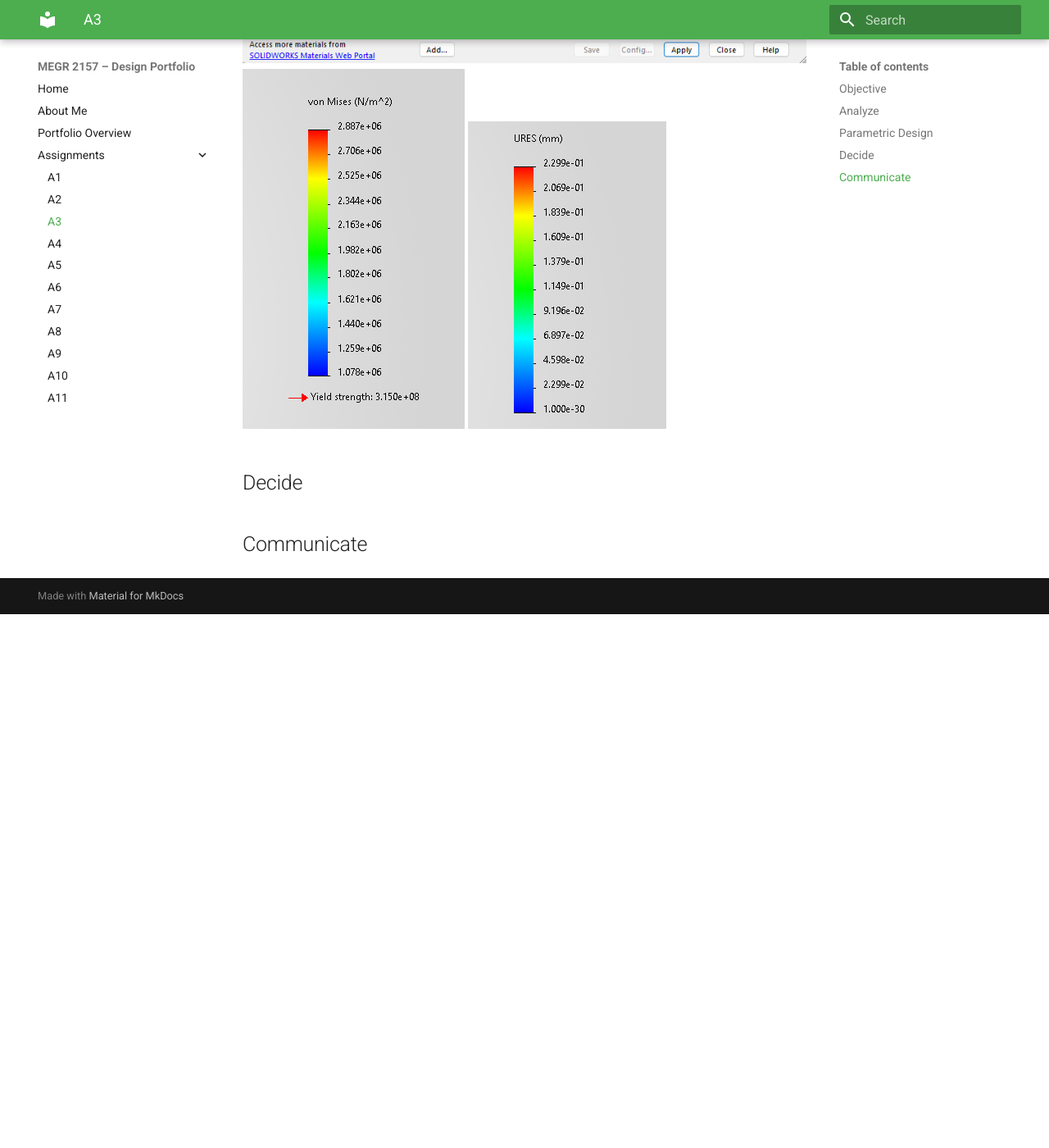
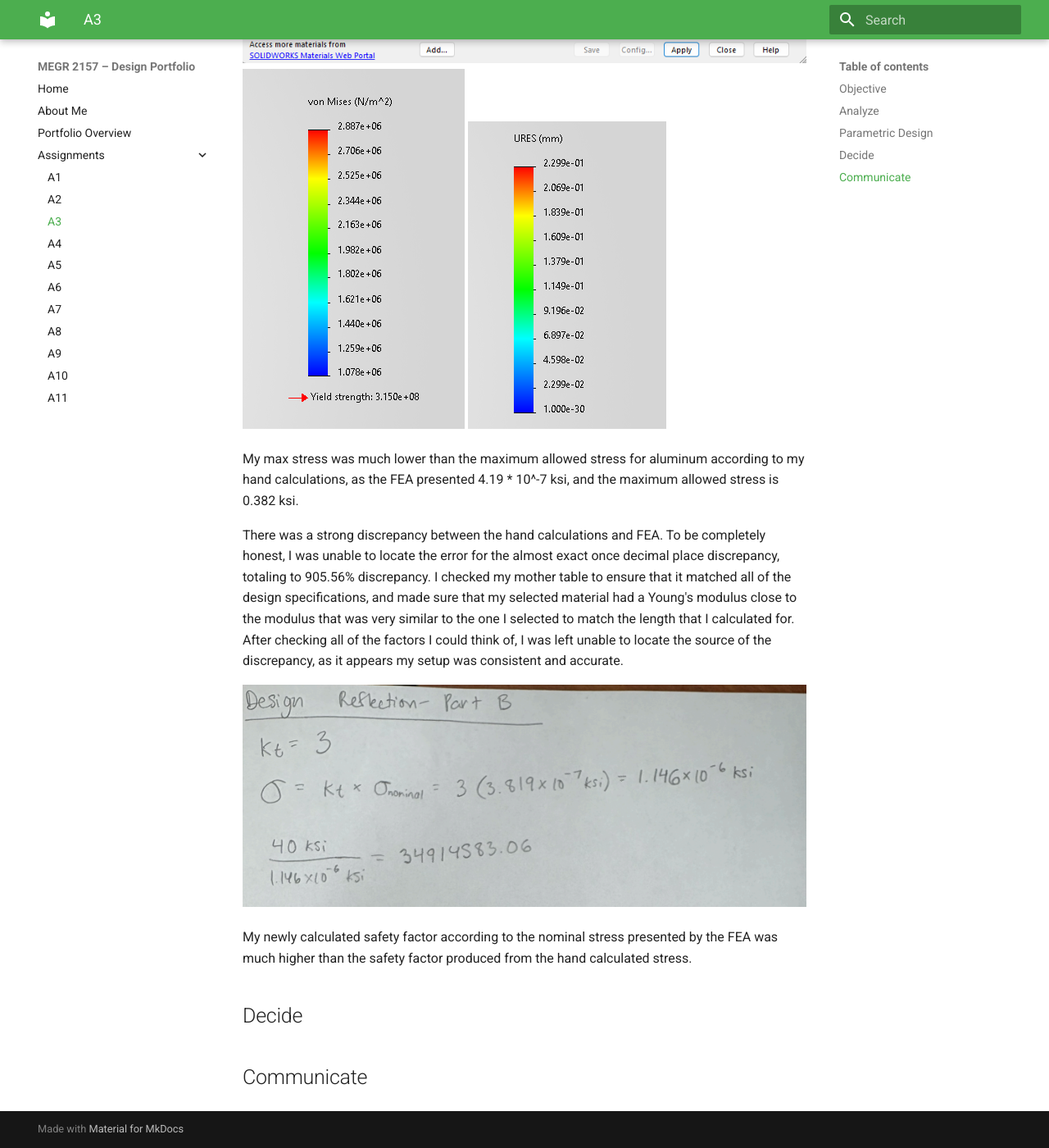
Before and after one commit to apaciore/megr2156-portfolio, an MkDocs documentation site: the page built from docs/assignments/A03/index.md, in a window 1280 px wide and 1400 px high, scrolled down 3541 px. Shown: the whole window at 82% size. Built offline with MkDocs 1.6.1 and Material for MkDocs 9.7.7, drawn with Linux system fonts in a browser that asks for light colours; before the commit the page ends 4290 px from its top, so only the background shows below that.

Commit message:
Document stress analysis and discrepancies in A03 report
Added analysis of stress calculations and discrepancies between hand calculations and FEA results.

```diff
--- a/docs/assignments/A03/index.md
+++ b/docs/assignments/A03/index.md
@@ -18,8 +18,13 @@ The objective was to design a beam with a circular cross section, given a specif
 ![cad7](https://github.com/apaciore/megr2156-portfolio/blob/main/docs/assignments/A03/Screenshot%202026-09-09%20204129.png)
 ![cad8](https://github.com/apaciore/megr2156-portfolio/blob/main/docs/assignments/A03/Screenshot%202026-09-09%20204142.png)
 
+My max stress was much lower than the maximum allowed stress for aluminum according to my hand calculations, as the FEA presented 4.19 * 10^-7 ksi, and the maximum allowed stress is 0.382 ksi.
 
+There was a strong discrepancy between the hand calculations and FEA. To be completely honest, I was unable to locate the error for the almost exact once decimal place discrepancy, totaling to 905.56% discrepancy. I checked my mother table to ensure that it matched all of the design specifications, and made sure that my selected material had a Young's modulus close to the modulus that was very similar to the one I selected to match the length that I calculated for. After checking all of the factors I could think of, I was left unable to locate the source of the discrepancy, as it appears my setup was consistent and accurate.
 
+![A3calc2](https://github.com/apaciore/megr2156-portfolio/blob/main/docs/assignments/A03/Screenshot%202026-09-09%20221312.png)
+
+My newly calculated safety factor according to the nominal stress presented by the FEA was much higher than the safety factor produced from the hand calculated stress.
 
 ## Decide
 
```
